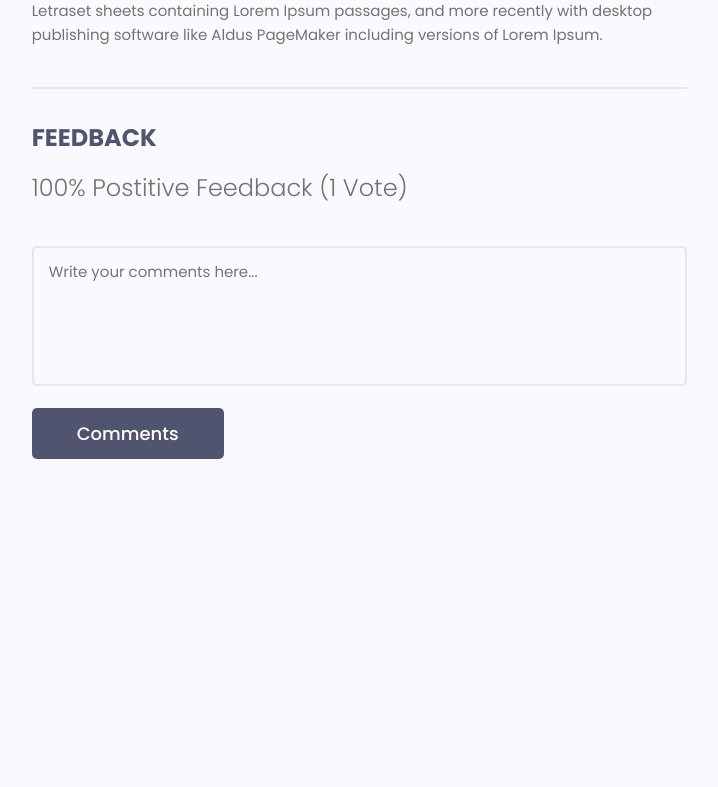
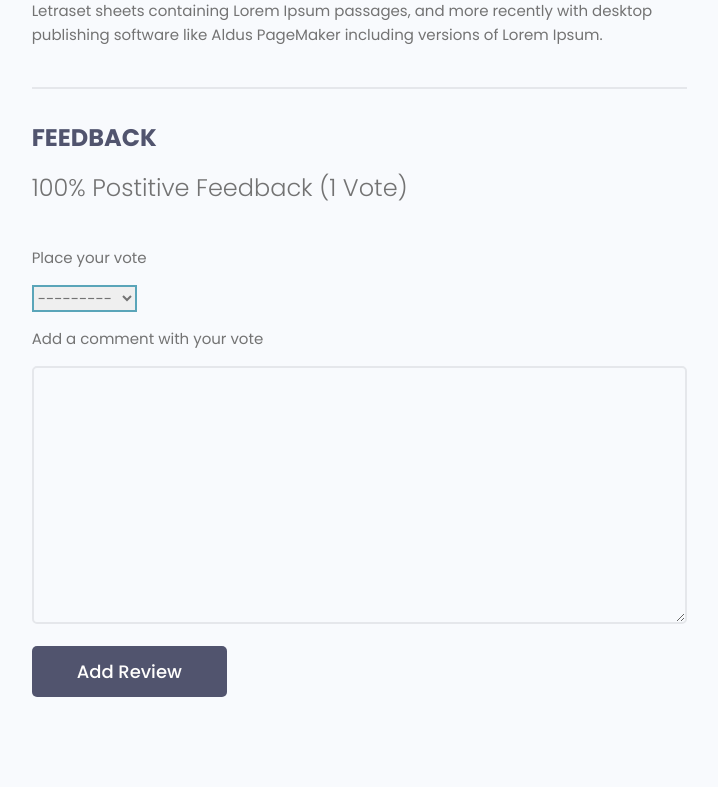
Before and after one commit to Nirbhayadh/dennisDjango, a Django app: page /projects/project/4fd7bc36-b1f1-4959-9e51-3b667eafe507 in a window 1280 px wide. Shown: the part 832-1619 px from the top of the page, without its empty margins (465-1183 px from the left). Before the commit the page ends 1291 px from the top, so only its background shows below. Run offline with Django 4.2, Linux system fonts and the light colour scheme; data comes from the database, SQL or seed files in the repository; both versions use the stored data as it was after the commit; some libraries are stand-ins or nearby versions.

Commit message:
Vote garna ra comment lekhna chai milxa, tara afnai project ma ni milxa aile lai, logged in navako le ni milxa vote hanna, yo sab chai next choti ma milaune

```diff
--- a/github/devsearch/projects/forms.py
+++ b/github/devsearch/projects/forms.py
@@ -1,7 +1,7 @@
 from tkinter import Widget
 from django.forms import ModelForm
 from django import forms
-from .models import Project
+from .models import Project, Review
 class ProjectForm(ModelForm):
     class Meta:
         model=Project
@@ -23,3 +23,20 @@ class ProjectForm(ModelForm):
             # self.fields['title'].widget.attrs.update(
             #     {'class':'input' }
             # )
+
+
+class ReviewForm(ModelForm):
+    class Meta:
+        model= Review
+        fields=['value', 'body']
+
+        labels= {
+            'value': 'Place your vote',
+            'body': 'Add a comment with your vote'
+        }
+
+    def __init__(self, *args, **kwargs):
+            super(ReviewForm, self).__init__(*args, **kwargs)
+
+            for name, field in self.fields.items():
+                field.widget.attrs.update({'class': 'input'})
--- a/github/devsearch/projects/models.py
+++ b/github/devsearch/projects/models.py
@@ -24,7 +24,17 @@ class Project(models.Model):
         return self.title
 
     class Meta:
-        ordering = ['created']
+        ordering = ['-vote_ratio', 'vote_total', 'title']
+
+    @property
+    def getVoteCount(self):
+        reviews= self.review_set.all()
+        upVotes= reviews.filter(value='up').count()
+        totalVotes= reviews.count()
+        ratio= (upVotes / totalVotes) * 100
+        self.vote_total=totalVotes
+        self.vote_ratio= ratio
+        self.save()
 
 class Review(models.Model):
     VOTE_TYPE= (
--- a/github/devsearch/projects/templates/projects/single-project.html
+++ b/github/devsearch/projects/templates/projects/single-project.html
@@ -44,14 +44,16 @@
               {{project.vote_ratio}}% Postitive Feedback ({{project.vote_total}} Vote{{project.vote_total|pluralize:"s"}})
             </h5>
 
-            <form class="form" action="#" method="POST">
-              <!-- Textarea -->
+            <form class="form" action="{% url 'project' project.id %}" method="POST">
+{% csrf_token %}
+     {% for field in form %}
+              {{field.label}}
+
               <div class="form__field">
-                <label for="formInput#textarea">Comments: </label>
-                <textarea class="input input--textarea" name="message" id="formInput#textarea"
-                  placeholder="Write your comments here..."></textarea>
+                {{field}}
               </div>
-              <input class="btn btn--sub btn--lg" type="submit" value="Comments" />
+              {% endfor %}
+              <input class="btn btn--sub btn--lg" type="submit" value="Add Review" />
             </form>
             <div class="commentList">
               {% for review in project.review_set.all %}
--- a/github/devsearch/projects/views.py
+++ b/github/devsearch/projects/views.py
@@ -4,8 +4,8 @@ from django.shortcuts import render, redirect
 from django.http import HttpResponse
 from .models import Project, Tag
 from django.contrib.auth.decorators import login_required
-
-from .forms import ProjectForm
+from django.contrib import messages
+from .forms import ProjectForm, ReviewForm
 
 from .utils import searchProjects, paginateProjects
 
@@ -18,7 +18,20 @@ def projects(request):
 
 def project(request, pk):
     projectObj= Project.objects.get(id=pk)
-    return render(request, 'projects/single-project.html', {'project': projectObj})
+
+    form=ReviewForm()
+    if request.method== 'POST':
+        form= ReviewForm(request.POST)
+        review= form.save(commit=False)
+        review.project= projectObj
+        review.owner= request.user.profile
+        review.save()
+        projectObj.getVoteCount
+        messages.success(request, 'Your review was successfully submitted!')
+        return redirect('project', pk=projectObj.id)
+
+    return render(request, 'projects/single-project.html', {'project': projectObj, 'form':form})
+
 
 @login_required(login_url='login')
 def createProject(request):
```
Also changed, not shown: github/devsearch/db.sqlite3.
